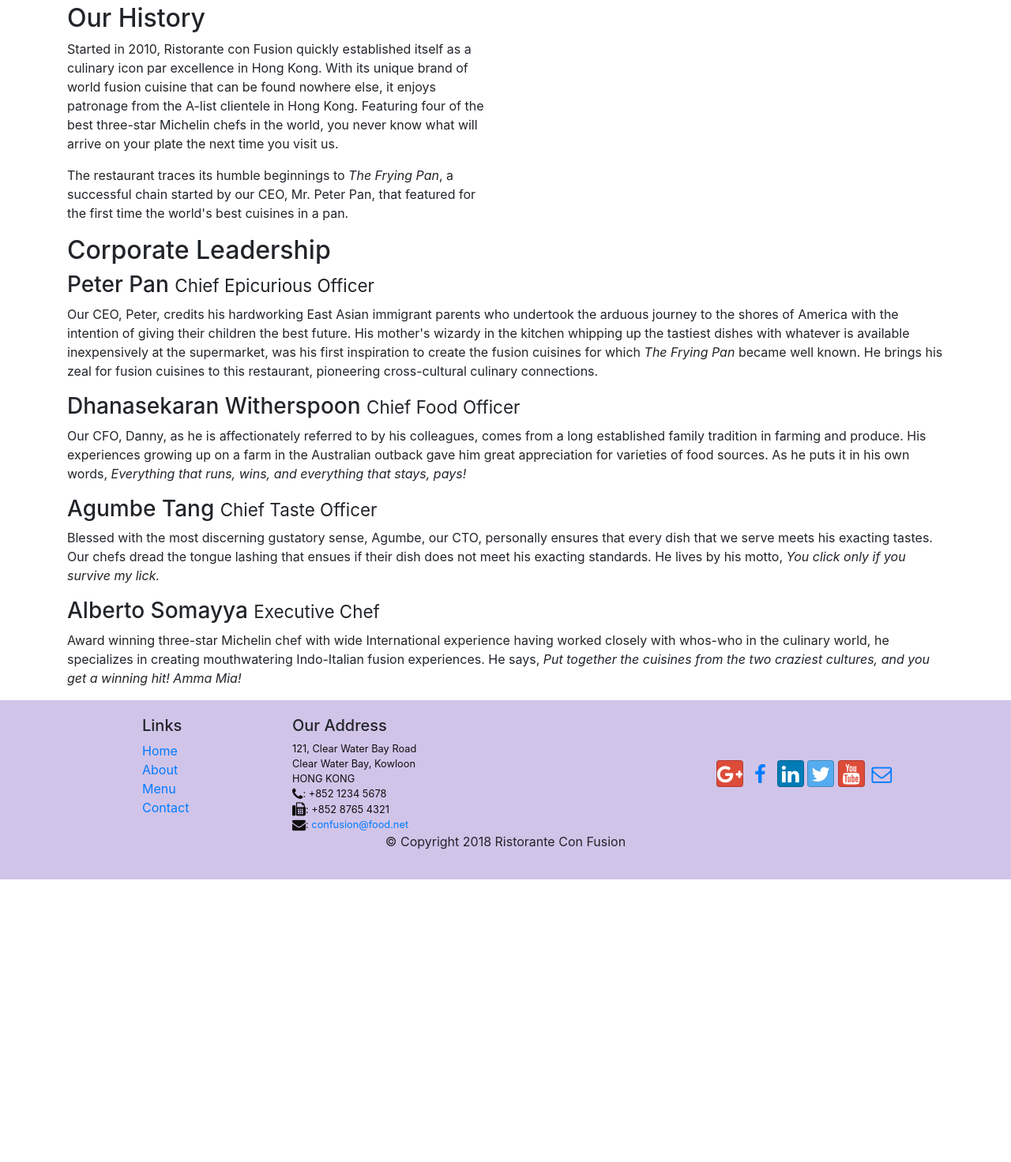
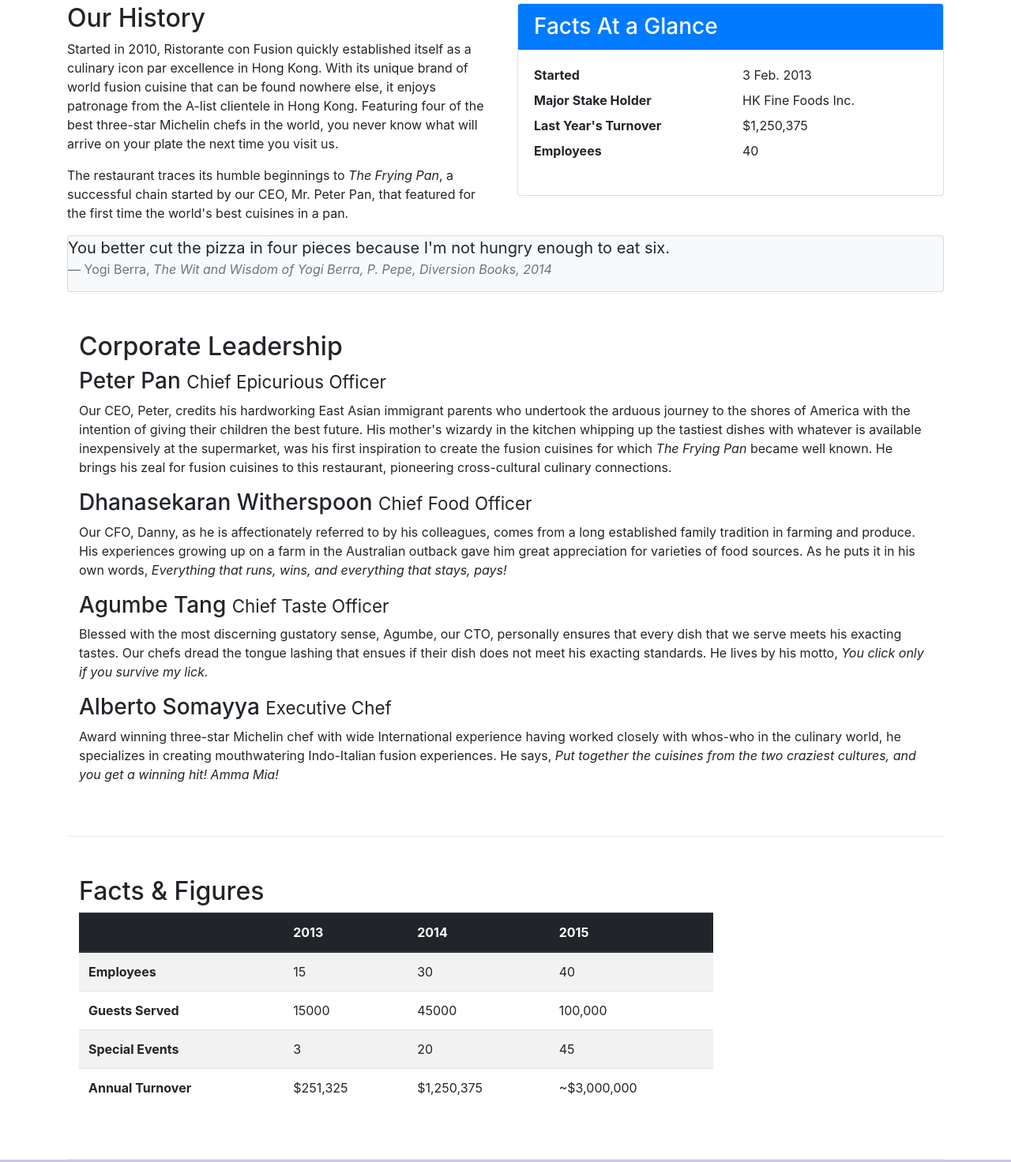
Before and after one commit to anjolaoluwa24685/conFusion, a website: page aboutus.html in a window 1280 px wide. Shown: the part 461-1933 px from the top of the page at 79% size. Before the commit the page ends 1575 px from the top, so only its background shows below. Drawn offline with nearby package versions, Linux system fonts and the light colour scheme.

Commit message:
Tables and Cards

```diff
--- a/aboutus.html
+++ b/aboutus.html
@@ -66,7 +66,7 @@
         </div>
 
         <div class="row">
-            <div class="col-12 col-sm-6">
+            <div class="col-sm-6">
                 <h2>Our History</h2>
                 <p>Started in 2010, Ristorante con Fusion quickly established itself as a culinary icon par excellence
                     in Hong Kong. With its unique brand of world fusion cuisine that can be found nowhere else, it
@@ -76,12 +76,40 @@
                 <p>The restaurant traces its humble beginnings to <em>The Frying Pan</em>, a successful chain started by
                     our CEO, Mr. Peter Pan, that featured for the first time the world's best cuisines in a pan.</p>
             </div>
-            <div class="col-12 col-sm">
+            <div class="col-sm">
+                <div class="card">
+                    <h3 class="card-header bg-primary text-white">Facts At a Glance</h3>
+                    <div class="card-body">
+                        <dl class="row">
+                                <dt class="col-6">Started</dt>
+                                <dd class="col-6">3 Feb. 2013</dd>
+                                <dt class="col-6">Major Stake Holder</dt>
+                                <dd class="col-6">HK Fine Foods Inc.</dd>
+                                <dt class="col-6">Last Year's Turnover</dt>
+                                <dd class="col-6">$1,250,375</dd>
+                                <dt class="col-6">Employees</dt>
+                                <dd class="col-6">40</dd>
+                        </dl>
+                    </div>
+                </div>
+            </div>
+            <div class="col-12">
+                <div class="card cardbody bg-light">
+                    <blockquote class="blockquote">
+                        <p class="mb-0">You better cut the pizza in four pieces because
+                                I'm not hungry enough to eat six.
+                            </p>
+                            <footer class="blockquote-footer">Yogi Berra,
+                                <cite title="Source Title">The Wit and Wisdom of Yogi Berra,
+                                        P. Pepe, Diversion Books, 2014</cite>
+                            </footer>
+                    </blockquote>
+                </div>
             </div>
         </div>
 
 
-        <div class="row">
+        <div class="row row-content">
             <div class="col-12">
                 <h2>Corporate Leadership</h2>
                 <h3>Peter Pan <small>Chief Epicurious Officer</small></h3>
@@ -108,7 +136,50 @@
                         cultures, and you get a winning hit! Amma Mia!</em></p>
             </div>
         </div>
-
+        <div class="row row-content">
+                <div class="col-12 col-sm-9">
+                    <h2>Facts &amp; Figures</h2>
+                    <div class="table-responsive">
+                            <table class="table table-striped">
+                                 <thead class="thead-dark">
+                                    <tr>
+                                        <th>&nbsp;</th>
+                                        <th>2013</th>
+                                        <th>2014</th>
+                                        <th>2015</th>
+                                    </tr>
+                                </thead>
+                                <tbody>
+                                    <tr>
+                                        <th>Employees</th>
+                                        <td>15</td>
+                                        <td>30</td>
+                                        <td>40</td>
+                                    </tr>
+                                    <tr>
+                                        <th>Guests Served</th>
+                                        <td>15000</td>
+                                        <td>45000</td>
+                                        <td>100,000</td>
+                                    </tr>
+                                    <tr>
+                                        <th>Special Events</th>
+                                        <td>3</td>
+                                        <td>20</td>
+                                        <td>45</td>
+                                    </tr>
+                                    <tr>
+                                        <th>Annual Turnover</th>
+                                        <td>$251,325</td>
+                                        <td>$1,250,375</td>
+                                        <td>~$3,000,000</td>
+                                    </tr>
+                                </tbody>
+                            </table>
+                        </div>
+                </div>
+                 <div class="col-12 col-sm-3"></div>
+           </div>
     </div>
 
     <footer class="footer">
```
